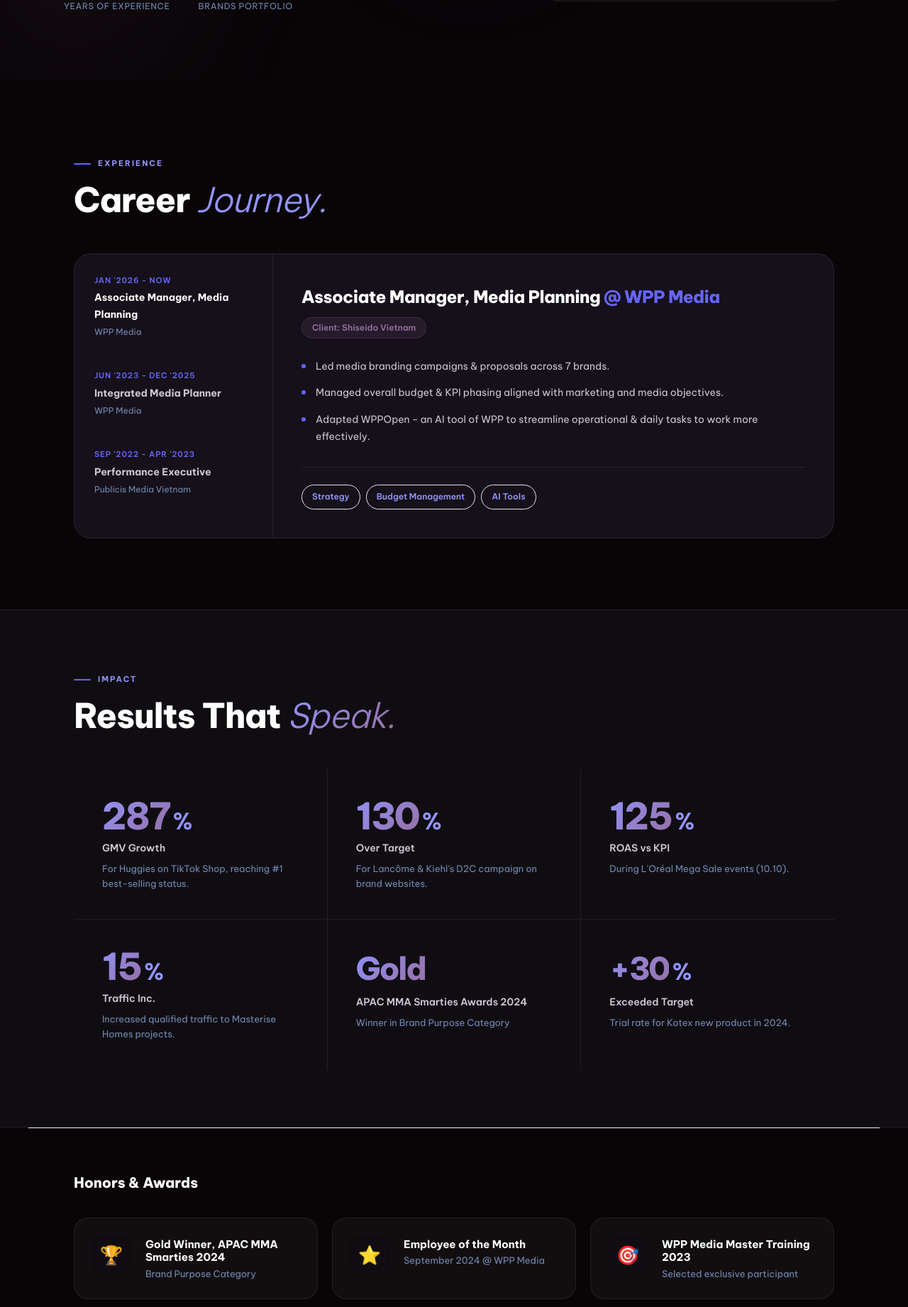
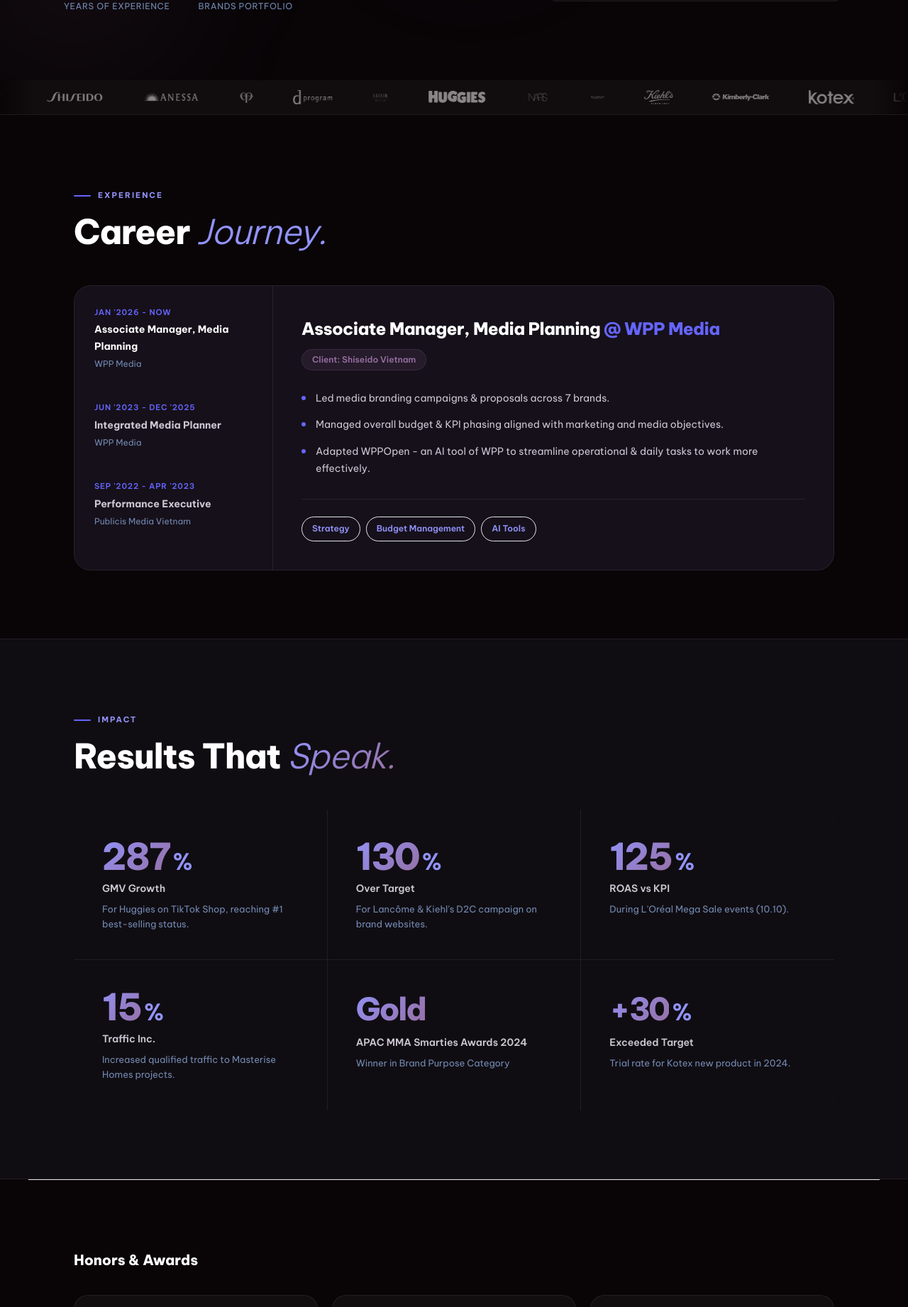
Before and after one commit to Kohnnn/dindinwebsite, a Next.js app: page / in a window 1280 px wide. Shown: the part 811-2653 px from the top of the page at 71% size. Built offline with nearby package versions, Linux system fonts and the light colour scheme.

Commit message:
fix: spacing

```diff
--- a/src/app/page.tsx
+++ b/src/app/page.tsx
@@ -1,5 +1,6 @@
 import Nav from "@/components/Nav";
 import Hero from "@/components/Hero";
+import Marquee from "@/components/Marquee";
 import Experience from "@/components/Experience";
 import Metrics from "@/components/Metrics";
 import Skills from "@/components/Skills";
@@ -12,6 +13,7 @@
     <main className="min-h-screen">
       <Nav />
       <Hero />
+      <Marquee />
       <Experience />
       <Metrics />
       <Awards />
--- a/src/components/Awards.tsx
+++ b/src/components/Awards.tsx
@@ -3,7 +3,7 @@
 
 export default function Awards() {
     return (
-        <section className="section py-[60px] px-6 md:px-16 max-w-[1200px] mx-auto border-t border-border/50">
+        <section className="section py-16 md:py-24 px-6 md:px-16 max-w-[1200px] mx-auto border-t border-border/50">
             <ScrollReveal>
                 <h3 className="text-[20px] font-extrabold text-white mb-8">Honors & Awards</h3>
             </ScrollReveal>
--- a/src/components/Contact.tsx
+++ b/src/components/Contact.tsx
@@ -5,7 +5,7 @@
 
 export default function Contact() {
     return (
-        <section id="contact" className="section py-[120px] px-6 md:px-16 max-w-[1200px] mx-auto text-center relative overflow-hidden flex flex-col items-center">
+        <section id="contact" className="section py-16 md:py-24 px-6 md:px-16 max-w-[1200px] mx-auto text-center relative overflow-hidden flex flex-col items-center">
             <OrbBackground size={800} color="rgba(101,101,253,0.12)" className="top-1/2 left-1/2 -translate-x-1/2 -translate-y-1/2" />
 
             <ScrollReveal className="relative z-10 w-full max-w-[600px]">
@@ -13,7 +13,7 @@
                     Let&apos;s Build <em className="italic font-light text-gradient">Something Great.</em>
                 </h2>
                 <p className="text-[16px] text-slate mb-10 max-w-[480px] mx-auto leading-[1.8]">
-                    Ready to elevate your brand presence? Send me a message and let&apos;s discuss how we can work together.
+                    Send me a message and let&apos;s discuss how we can work together.
                 </p>
 
                 <div className="bg-[rgba(255,255,255,0.03)] border border-border rounded-3xl p-8 md:p-12 shadow-[0_8px_32px_rgba(0,0,0,0.2)]">
--- a/src/components/Education.tsx
+++ b/src/components/Education.tsx
@@ -5,7 +5,7 @@
     const { education } = DATA;
 
     return (
-        <section id="education" className="section py-[100px] px-6 md:px-16 max-w-[1200px] mx-auto">
+        <section id="education" className="section py-16 md:py-24 px-6 md:px-16 max-w-[1200px] mx-auto">
             <ScrollReveal>
                 <div className="inline-flex items-center gap-2.5 text-[11px] font-bold text-purple-lt tracking-[2px] uppercase mb-4 before:content-[''] before:block before:w-6 before:h-0.5 before:bg-purple before:rounded-sm">
                     Education
--- a/src/components/Experience.tsx
+++ b/src/components/Experience.tsx
@@ -11,7 +11,7 @@
     const activeJob = DATA.experience.find(j => j.id === activeJobId) || DATA.experience[0];
 
     return (
-        <section id="work" className="section py-[100px] px-6 md:px-16 max-w-[1200px] mx-auto">
+        <section id="work" className="section py-16 md:py-24 px-6 md:px-16 max-w-[1200px] mx-auto">
             <ScrollReveal>
                 <div className="inline-flex items-center gap-2.5 text-[11px] font-bold text-purple-lt tracking-[2px] uppercase mb-4 before:content-[''] before:block before:w-6 before:h-0.5 before:bg-purple before:rounded-sm">
                     Experience
--- a/src/components/Hero.tsx
+++ b/src/components/Hero.tsx
@@ -21,7 +21,7 @@
 
 export default function Hero() {
     return (
-        <section className="min-h-[95vh] flex flex-col justify-center px-6 md:px-16 pt-40 md:pt-48 pb-24 relative overflow-hidden">
+        <section className="min-h-[95vh] flex flex-col justify-center px-6 md:px-16 pt-40 md:pt-48 pb-16 md:pb-24 relative overflow-hidden">
             {/* Background Orbs */}
             <OrbBackground size={500} color="rgba(101,101,253,0.18)" className="-top-24 -right-10 md:right-24" />
             <OrbBackground size={400} color="rgba(150,110,161,0.14)" className="-bottom-10 -left-24" />
--- a/src/components/Metrics.tsx
+++ b/src/components/Metrics.tsx
@@ -31,7 +31,7 @@
 
 export default function Metrics() {
     return (
-        <section id="impact" className="bg-bg2 py-20 border-y border-border">
+        <section id="impact" className="bg-bg2 py-16 md:py-24 border-y border-border">
             <ScrollReveal>
                 <div className="max-w-[1200px] mx-auto px-6 md:px-16 mb-12">
                     <div className="inline-flex items-center gap-2.5 text-[11px] font-bold text-purple-lt tracking-[2px] uppercase mb-4 before:content-[''] before:block before:w-6 before:h-0.5 before:bg-purple before:rounded-sm">
--- a/src/components/Skills.tsx
+++ b/src/components/Skills.tsx
@@ -3,7 +3,7 @@
 
 export default function Skills() {
     return (
-        <section id="skills" className="section py-[100px] px-6 md:px-16 max-w-[1200px] mx-auto">
+        <section id="skills" className="section py-16 md:py-24 px-6 md:px-16 max-w-[1200px] mx-auto">
             <ScrollReveal>
                 <div className="inline-flex items-center gap-2.5 text-[11px] font-bold text-purple-lt tracking-[2px] uppercase mb-4 before:content-[''] before:block before:w-6 before:h-0.5 before:bg-purple before:rounded-sm">
                     Expertise
```
Also changed, not shown: public/brands/huggies.svg.
